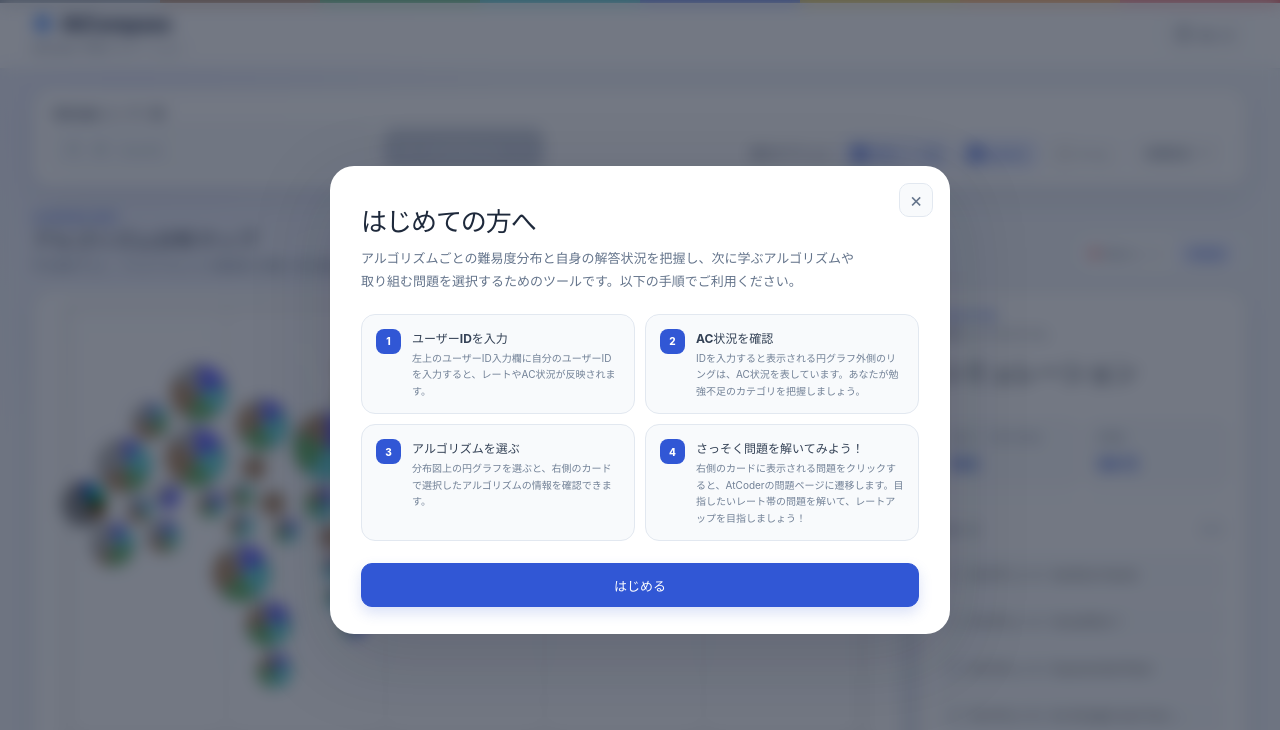
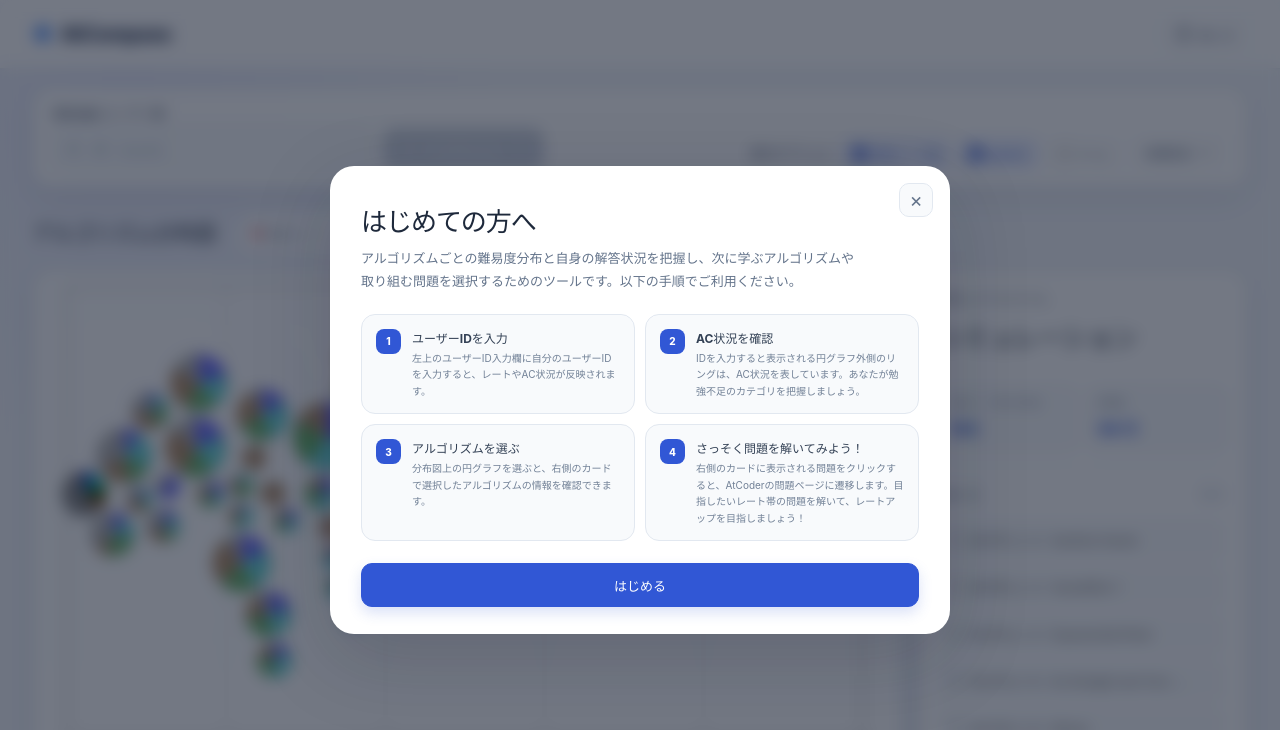
Before and after one commit to vdslab/theme2026-kaziru, a React (Vite) app: page / in a window 1280 px wide. Shown: the top 730 px of the page. Built offline with nearby package versions, Linux system fonts and the light colour scheme.

Commit message:
不要な説明文を削除

```diff
--- a/src/components/AlgorithmCard.jsx
+++ b/src/components/AlgorithmCard.jsx
@@ -13,7 +13,6 @@ export default function AlgorithmCard({ algo, problems, submissionsMap }) {
     return (
       <div className="legend">
         <div className="legend-title">
-          <span>SELECTED</span>
           選択したアルゴリズム
         </div>
         <div className="selected-algo-card">
@@ -44,7 +43,6 @@ export default function AlgorithmCard({ algo, problems, submissionsMap }) {
   return (
     <div className="legend">
       <div className="legend-title">
-        <span>SELECTED</span>
         選択したアルゴリズム
       </div>
       <div className="selected-algo-card">
--- a/src/components/Header.jsx
+++ b/src/components/Header.jsx
@@ -5,7 +5,6 @@ export default function Header({ onOpenUsage }) {
         <div className="header-left">
           <div>
             <div className="logo">AtCompass</div>
-            <p className="tagline">AtCoder 学習ナビゲーション</p>
           </div>
         </div>
         <button className="usage-button header-usage-button" type="button" onClick={onOpenUsage}>
--- a/src/components/Main.jsx
+++ b/src/components/Main.jsx
@@ -175,11 +175,7 @@ export default function Main({
       <div className="visualization-container">
         <div className="chart-header">
           <div>
-            <p className="chart-eyebrow">LEARNING MAP</p>
-            <h1 className="chart-title">アルゴリズム分布マップ</h1>
-            <p className="chart-description">
-              円を選択すると、アルゴリズムごとの難易度と問題一覧を確認できます。
-            </p>
+            <h1 className="chart-title">アルゴリズム分布図</h1>
           </div>
           <div className="chart-meta">
             {submissionsLoaded && (
@@ -190,7 +186,7 @@ export default function Main({
                 </span>
                 <span>
                   <i className="progress-ring-legend--unsolved" />
-                  未AC
+                  WA
                 </span>
                 <span>
                   <i className="progress-ring-legend--untried" />
--- a/style.css
+++ b/style.css
@@ -80,27 +80,6 @@ a:focus-visible,
   border-bottom: 1px solid rgba(226, 232, 240, 0.9);
   box-shadow: var(--shadow-sm);
   backdrop-filter: blur(14px);
-}
-
-.header::before {
-  position: absolute;
-  top: 0;
-  right: 0;
-  left: 0;
-  height: 3px;
-  content: "";
-  background: linear-gradient(
-    90deg,
-    #7f8c9a 0 12.5%,
-    #8a542e 12.5% 25%,
-    #159447 25% 37.5%,
-    #06a9b5 37.5% 50%,
-    #3157d5 50% 62.5%,
-    #d0ac12 62.5% 75%,
-    #ee821d 75% 87.5%,
-    #e5484d 87.5% 100%
-  );
-  opacity: 0.82;
 }
 
 .header-inner {
@@ -604,8 +583,8 @@ a:focus-visible,
 .chart-header {
   display: flex;
   flex: 0 0 auto;
-  align-items: end;
-  justify-content: space-between;
+  align-items: center;
+  /* justify-content: space-between; */
   gap: 24px;
   margin-bottom: 14px;
 }
```
